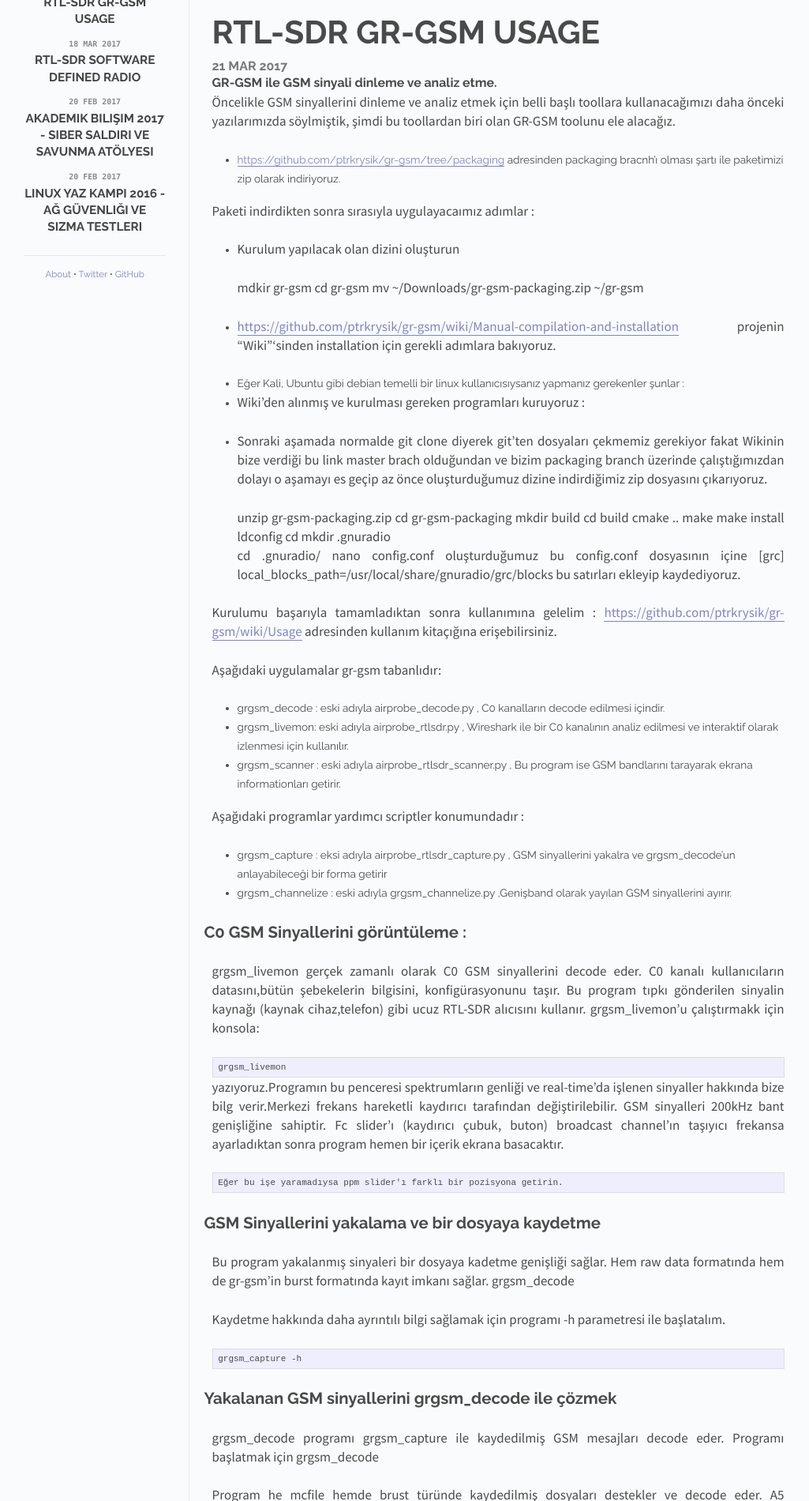
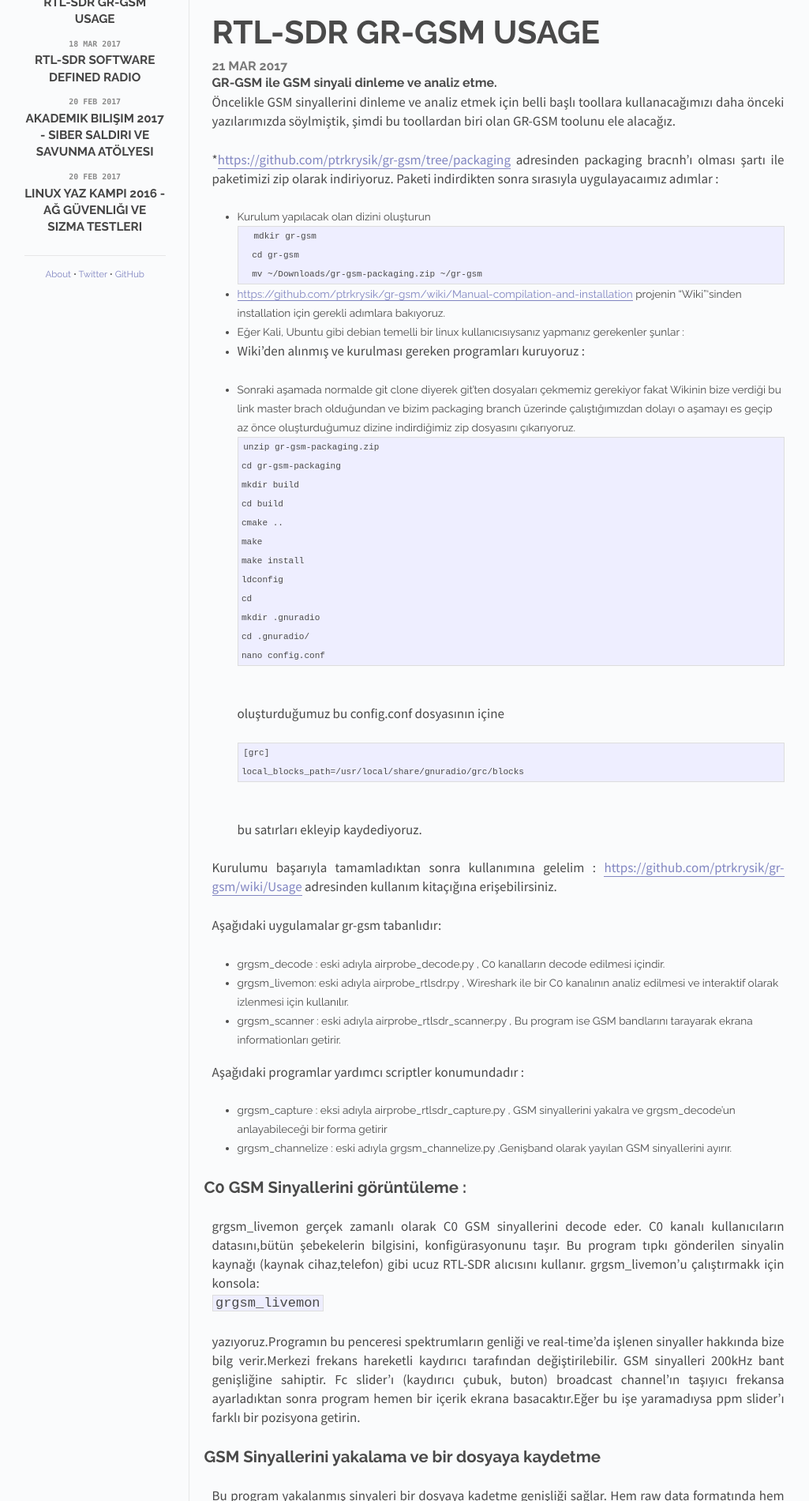
Before and after one commit to FatihKaragoz/FatihKaragoz.github.io, a Jekyll site: the page built from _posts/2017-03-21-gr-gsm-usage.md, in a window 1280 px wide. Shown: the part 324-2224 px from the top of the page at 79% size, without its empty margins (119-1144 px from the left). Built offline with Jekyll 4.4.1, drawn with Linux system fonts in a browser that asks for light colours; Markdown is read by kramdown in place of the engine named in the settings; some of the changed text lies outside the part shown.

Commit message:
Düzeltme2

````diff
--- a/_posts/2017-03-21-gr-gsm-usage.md
+++ b/_posts/2017-03-21-gr-gsm-usage.md
@@ -11,23 +11,23 @@
 
 Öncelikle GSM sinyallerini dinleme ve analiz etmek için belli başlı toollara kullanacağımızı daha önceki yazılarımızda söylmiştik, şimdi bu toollardan biri olan GR-GSM toolunu ele alacağız.
 
- * [https://github.com/ptrkrysik/gr-gsm/tree/packaging](https://github.com/ptrkrysik/gr-gsm/tree/packaging) adresinden packaging bracnh'ı olması şartı ile paketimizi zip olarak indiriyoruz.
-
+ *[https://github.com/ptrkrysik/gr-gsm/tree/packaging](https://github.com/ptrkrysik/gr-gsm/tree/packaging) adresinden packaging bracnh'ı olması şartı ile paketimizi zip olarak indiriyoruz.
  Paketi indirdikten sonra sırasıyla uygulayacaımız adımlar :
-
   * Kurulum yapılacak olan dizini oluşturun
-
+      <br/>
+     ```
       mdkir gr-gsm
       cd gr-gsm
       mv ~/Downloads/gr-gsm-packaging.zip ~/gr-gsm
+      ```
 
   * [https://github.com/ptrkrysik/gr-gsm/wiki/Manual-compilation-and-installation](https://github.com/ptrkrysik/gr-gsm/wiki/Manual-compilation-and-installation) projenin "Wiki"'sinden installation için gerekli adımlara bakıyoruz.
-
   * Eğer Kali, Ubuntu gibi debian temelli bir linux kullanıcısıysanız yapmanız gerekenler şunlar :
   * Wiki'den alınmış ve kurulması gereken programları kuruyoruz :
 
   * Sonraki aşamada normalde git clone diyerek git'ten dosyaları çekmemiz gerekiyor fakat Wikinin bize verdiği bu link master brach olduğundan ve bizim packaging branch üzerinde çalıştığımızdan dolayı o aşamayı es geçip az önce oluşturduğumuz dizine indirdiğimiz zip dosyasını çıkarıyoruz.
-
+    <br/>
+    ```
     unzip gr-gsm-packaging.zip
     cd gr-gsm-packaging
     mkdir build
@@ -40,12 +40,16 @@
     mkdir .gnuradio
     cd .gnuradio/
     nano config.conf
+    ```
+    <br/>
   oluşturduğumuz bu config.conf dosyasının içine
+    <br/>
+    ```
     [grc]
     local_blocks_path=/usr/local/share/gnuradio/grc/blocks
+    ```
+    <br/>
   bu satırları ekleyip kaydediyoruz.
-
-
 
 Kurulumu başarıyla tamamladıktan sonra kullanımına gelelim :
    [https://github.com/ptrkrysik/gr-gsm/wiki/Usage](https://github.com/ptrkrysik/gr-gsm/wiki/Usage) adresinden kullanım kitaçığına erişebilirsiniz.
@@ -62,31 +66,43 @@
 
 ## C0 GSM Sinyallerini görüntüleme :
   grgsm_livemon gerçek zamanlı olarak C0 GSM sinyallerini decode eder. C0 kanalı kullanıcıların datasını,bütün şebekelerin bilgisini, konfigürasyonunu taşır. Bu program tıpkı gönderilen sinyalin kaynağı (kaynak cihaz,telefon) gibi ucuz RTL-SDR alıcısını kullanır. grgsm_livemon'u çalıştırmakk için konsola:
-
+    <br/>
+    ```
     grgsm_livemon
-
-  yazıyoruz.Programın bu penceresi spektrumların genliği ve real-time'da işlenen sinyaller hakkında bize bilg verir.Merkezi frekans hareketli kaydırıcı tarafından değiştirilebilir. GSM sinyalleri 200kHz bant genişliğine sahiptir. Fc slider'ı (kaydırıcı çubuk, buton) broadcast channel'ın taşıyıcı frekansa ayarladıktan sonra program hemen bir içerik ekrana basacaktır.
-
-    Eğer bu işe yaramadıysa ppm slider'ı farklı bir pozisyona getirin.
+    ```
+    <br/>
+  yazıyoruz.Programın bu penceresi spektrumların genliği ve real-time'da işlenen sinyaller hakkında bize bilg verir.Merkezi frekans hareketli kaydırıcı tarafından değiştirilebilir. GSM sinyalleri 200kHz bant genişliğine sahiptir. Fc slider'ı (kaydırıcı çubuk, buton) broadcast channel'ın taşıyıcı frekansa ayarladıktan sonra program hemen bir içerik ekrana basacaktır.Eğer bu işe yaramadıysa ppm slider'ı farklı bir pozisyona getirin.
 
 ## GSM Sinyallerini yakalama ve bir  dosyaya kaydetme
   Bu program yakalanmış sinyaleri bir dosyaya kadetme genişliği sağlar. Hem raw data formatında hem de gr-gsm'in burst formatında kayıt imkanı sağlar.
+    <br/>
+    ```
     grgsm_decode
-
+    ```
+    <br/>
   Kaydetme hakkında daha ayrıntılı bilgi sağlamak için programı -h parametresi ile başlatalım.
-
+    <br/>
+    ```
     grgsm_capture -h
-
+    ```
+    <br/>
 ## Yakalanan GSM sinyallerini grgsm_decode ile çözmek
 
 grgsm_decode programı grgsm_capture ile kaydedilmiş GSM mesajları decode eder. Programı başlatmak için
+  <br/>
+  ```
   grgsm_decode
+  ```
+  <br/>
 
 Program he mcfile hemde brust türünde kaydedilmiş dosyaları destekler ve decode eder. A5 şifrelemeleri için, A5/1, A5/2 ve A5/3  decyrptionlar
 desteklenir. grgsm_decode, GSM-FR, GSM-EFR, AMR 12.2, AMR 10.2, AMR 7.95, AMR 7.4, AMR 6.7, AMR 5.9, AMR5.15,AMR 4.75 ses dosyalarının bileşenlerini içerir.
 Program hakkında daha detaylı bilgi için
+  <br/>
+  ```
   grgsm_decoder -h
-
+  ```
+  <br/>
 parametresini kullanablirsiniz.
 
 Daha detaylı bilgi için [buraya tıklayın](https://github.com/ptrkrysik/gr-gsm/wiki/Usage:-Decoding-How-To)
@@ -97,17 +113,25 @@
 Gr-gsm uygulaması GSMTAP formatında UDP 4729 portuna GSM mesajı gönderebilir. Wireshark bu porta gelen istekleri GSMTAP formatında yorumlar.
 
 Debian tabanlı sistemlerde Wireshark aşağıdaki komutla kurulabilir.
-
+  <br/>
+  ```bash
   sudo apt-get install wireshark
-
+  ```
+  <br/>
 Wireshark'ı başlatmak ve grgsm_decode'dan elde edilmiş GSMTAP packetlerini analiz etmek için aşağıdaki komut verilebilir.
-
+  <br/>
+  ```
   sudo wireshark -k -f udp -Y gsmtap -i lo
+  ```
+  <br/>
 
 ## Kanallar arası geçiş yapmak
 
 GSM sinyalleri bölünmüş sinyallerdir ve bu sinyallerde işimize yarayanı bulmak için bazı işlemler yaparız.
 
 Örneğin aşağıdaki komut my_wideband_capture.cfile adındaki kaydedilmiş 925.2 MHz merkezli (ARFCN 975) dosyadan , her 1 Msps'de  12 tane sonuç dosyası çıkarır ARFCNs 975-1023.
-
+  <br/>
+  ```
   grgsm_channelize.py -s 20e6 -c my_wideband_capture.cfile -f 925.2e6 990 991 992 993 994 995 1019 1020 1021 1022 1023
+  ```
+  <br/>
````
